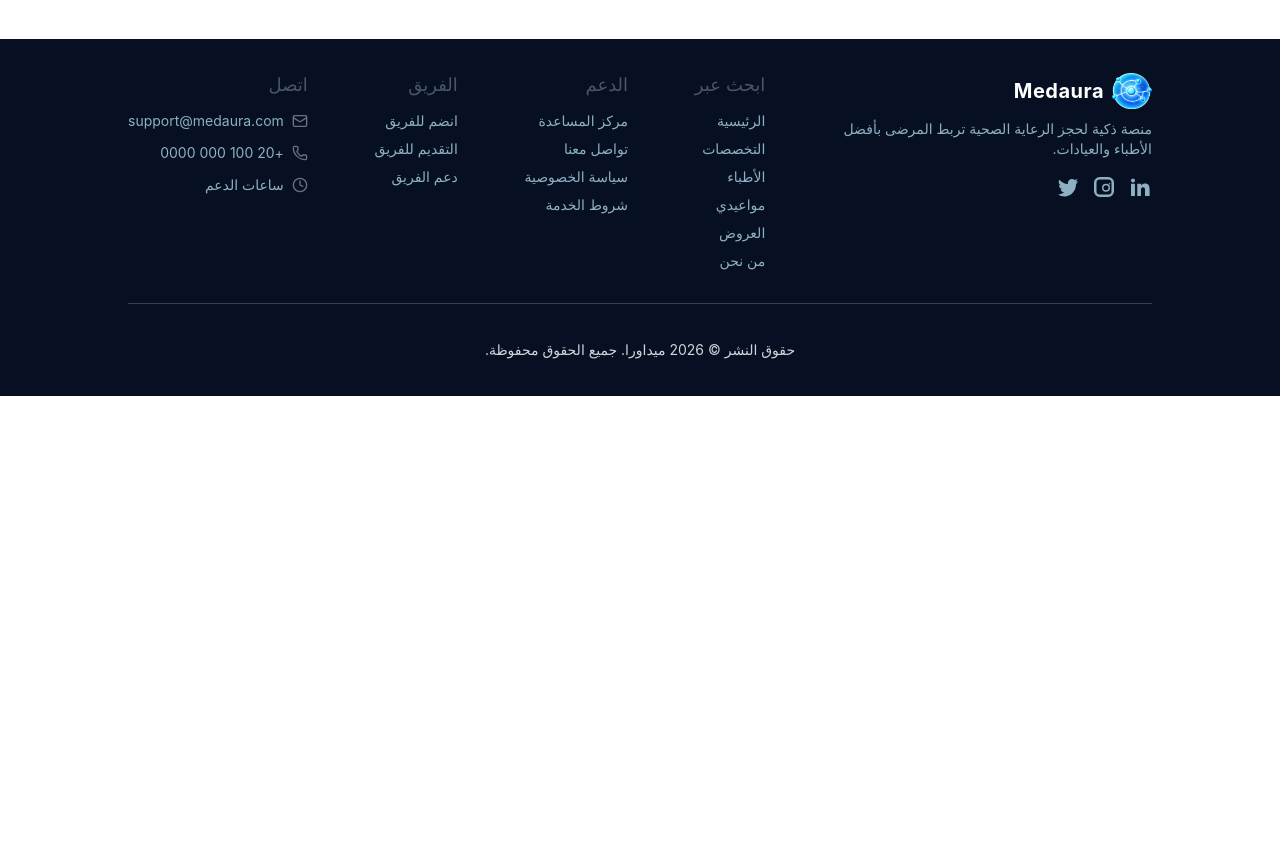
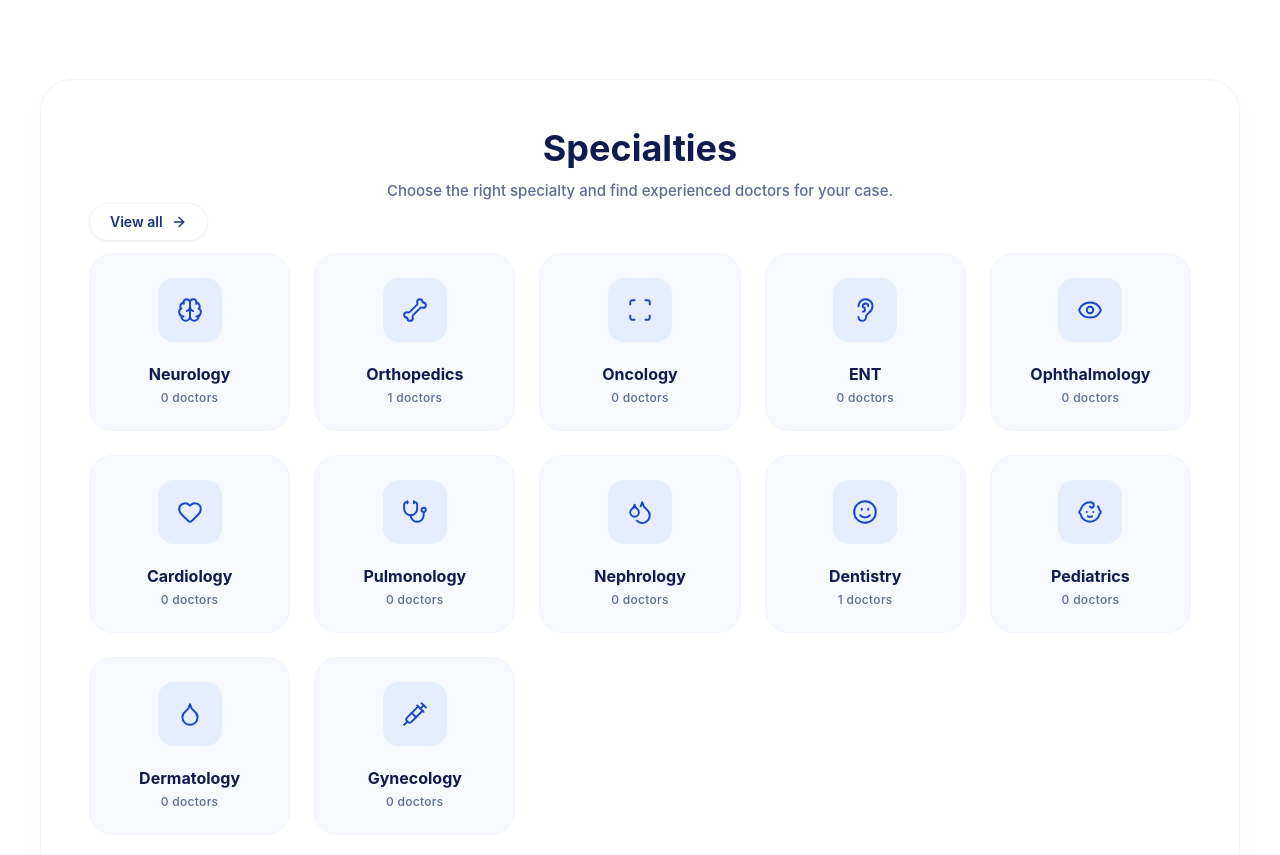
Before and after one commit to zainaahmed157-cloud/Web-based-clinics-Management-System-, a React (Vite) app: page / in a window 1280 px wide. Shown: the part 980-1835 px from the top of the page. Before the commit the page ends 1376 px from the top, so only its background shows below. Built offline with nearby package versions, Linux system fonts and the light colour scheme.

Commit message:
add specialties section

```diff
--- a/src/component/Herosection.jsx
+++ b/src/component/Herosection.jsx
@@ -1,5 +1,7 @@
 import React, { useState, useEffect } from 'react';
 import { Users, Stethoscope, ShieldCheck } from 'lucide-react';
+import { Link } from 'react-router-dom';
+
 export default function Herosection() {
 const fullText = "Register now in Medaura and benefit from AI in the medical field. Describe your symptoms to our smart assistant, and let us guide you to the right doctor.";
 const [displayedText, setDisplayedText] = useState("");
@@ -48,12 +50,16 @@ return (
             Find the right specialty, compare top-rated doctors, and schedule your next visit in a fast and simple way.
             </p>
             <div className="flex flex-row items-center gap-4 w-full">
+                <Link to="/Doctors">
             <button type="button" className="px-8 py-3.5 font-bold active:scale-95 transition text-sm text-white rounded-full bg-[#162f80] hover:bg-[#2a5be1] shadow-sm">
                 Book now
             </button>
-            <button type="button" className="px-6 py-3.5 font-bold active:scale-95 transition text-sm text-[#162f80] rounded-full bg-transparent border-2 border-[#162f80] hover:bg-[#2563eb]/5">
-                Explore specialties
-            </button>
+            </Link>
+        <Link
+            to="/Specialties"
+            className="inline-block px-6 py-3.5 font-bold active:scale-95 transition text-sm text-[#162f80] rounded-full bg-transparent border-2 border-[#162f80] hover:bg-[#2563eb]/5 text-center ">
+            Explore specialties
+                </Link>
             </div>
         </div>
         <div className="w-full lg:w-1/2 flex justify-center lg:justify-end z-10">
--- a/src/component/Home.jsx
+++ b/src/component/Home.jsx
@@ -1,10 +1,12 @@
 import React from 'react'
 import Herosection from './Herosection'
+import SpecialtiesSection from './SpecialtiesSection'
 
 export default function Home() {
   return (
     <div>
       <Herosection/>
+      <SpecialtiesSection/>
     </div>
   )
 }
--- /dev/null
+++ b/src/component/SpecialtiesSection.jsx
@@ -0,0 +1,69 @@
+import React from 'react';
+import { Link } from 'react-router-dom';
+import {
+Brain, Bone, Scan, Ear, Eye,
+Heart, Stethoscope, Droplets, Smile, Baby,
+Droplet, Syringe, ArrowRight
+} from 'lucide-react';
+
+const specialtiesData = [
+{ id: 1, name: 'Neurology', count: 0, icon: Brain },
+{ id: 2, name: 'Orthopedics', count: 1, icon: Bone },
+{ id: 3, name: 'Oncology', count: 0, icon: Scan },
+{ id: 4, name: 'ENT', count: 0, icon: Ear },
+{ id: 5, name: 'Ophthalmology', count: 0, icon: Eye },
+{ id: 6, name: 'Cardiology', count: 0, icon: Heart },
+{ id: 7, name: 'Pulmonology', count: 0, icon: Stethoscope },
+{ id: 8, name: 'Nephrology', count: 0, icon: Droplets },
+{ id: 9, name: 'Dentistry', count: 1, icon: Smile },
+{ id: 10, name: 'Pediatrics', count: 0, icon: Baby },
+{ id: 11, name: 'Dermatology', count: 0, icon: Droplet },
+{ id: 12, name: 'Gynecology', count: 0, icon: Syringe },
+];
+
+export default function SpecialtiesPanel() {
+return (
+    <div className="min-h-screen  p-4 md:p-10 flex justify-center items-start">
+    <div className="w-full max-w-7xl bg-white p-8 md:p-12 rounded-4xl border border-slate-100 shadow-[0_10px_30px_rgba(0,0,0,0.02)]">
+        <div className="text-center z-10 flex flex-col items-center">
+        <h2 className="text-3xl md:text-4xl font-bold text-[#0f1a4f] mb-3 text-center">
+            Specialties
+        </h2>
+        <p className="text-[15px] text-[#5c6b93] font-medium text-center">
+            Choose the right specialty and find experienced doctors for your case.
+        </p>
+        </div>
+        <div className="w-full flex justify-start z-10">
+            <Link  to="/Specialties">
+        <button className="flex items-center gap-2 px-5 py-2 text-sm font-semibold text-[#162f80] bg-white border border-slate-100 rounded-full shadow-xs hover:bg-[#edf3ff] hover:scale-95 mb-3 hover:-translate-y-1.5 hover:shadow-md transition-all duration-300 ease-out cursor-pointer group" >
+            View all
+            <ArrowRight className="w-4 h-4" />
+        </button>
+        </Link>
+        </div>
+        <div className="grid grid-cols-1 sm:grid-cols-2 md:grid-cols-3 lg:grid-cols-5 gap-6 ">
+        {specialtiesData.map((item) => {
+            const IconComponent = item.icon;
+            return (
+            <div
+                key={item.id}
+                className="flex flex-col items-center justify-center p-6  bg-[#f7f9ff] rounded-3xl border border-blue-50/80 hover:border-blue-200 hover:shadow-[0_8px_20px_rgba(235,242,255,0.6)] hover:-translate-y-1.5  transition-all duration-300 ease-out cursor-pointer group  "
+            >
+                <div className="w-16 h-16 flex items-center justify-center  text-[#1946cc] rounded-2xl mb-5  hover:bg-[#162f80] bg-[#e5edff]   hover:text-white transition-colors duration-300 ">
+                <IconComponent size={26} strokeWidth={1.8} />
+                </div>
+                <h3 className="text-[#0f1a4f] font-bold text-base mb-1 text-center group-hover:text-blue-700 transition-colors duration-200">
+                {item.name}
+                </h3>
+                <span className="text-[#5c6b93] text-xs font-medium tracking-wide">
+                {item.count} doctors
+                </span>
+            </div>
+            );
+        })}
+        </div>
+
+    </div>
+    </div>
+);
+}
```
Also changed, not shown: src/assets/landing.webp (added).
